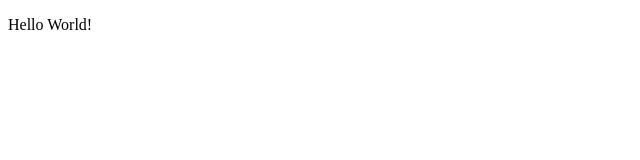
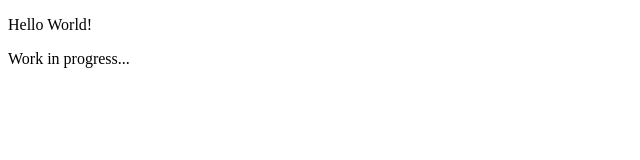
Before and after one commit to kiritjom/zelda64-tracker, a plain HTML site: page index.html in a window 1280 px wide. Shown: the whole page, without its empty margins (0-640 px from the left). Drawn offline with Linux system fonts and the light colour scheme.

Commit message:
added wip text

```diff
--- a/index.html
+++ b/index.html
@@ -17,6 +17,7 @@
             <p class="browsehappy">You are using an <strong>outdated</strong> browser. Please <a href="#">upgrade your browser</a> to improve your experience.</p>
         <![endif]-->
         <p>Hello World!</p>
+        <p>Work in progress...</p>
         <script src="" async defer></script>
     </body>
 </html>
```
